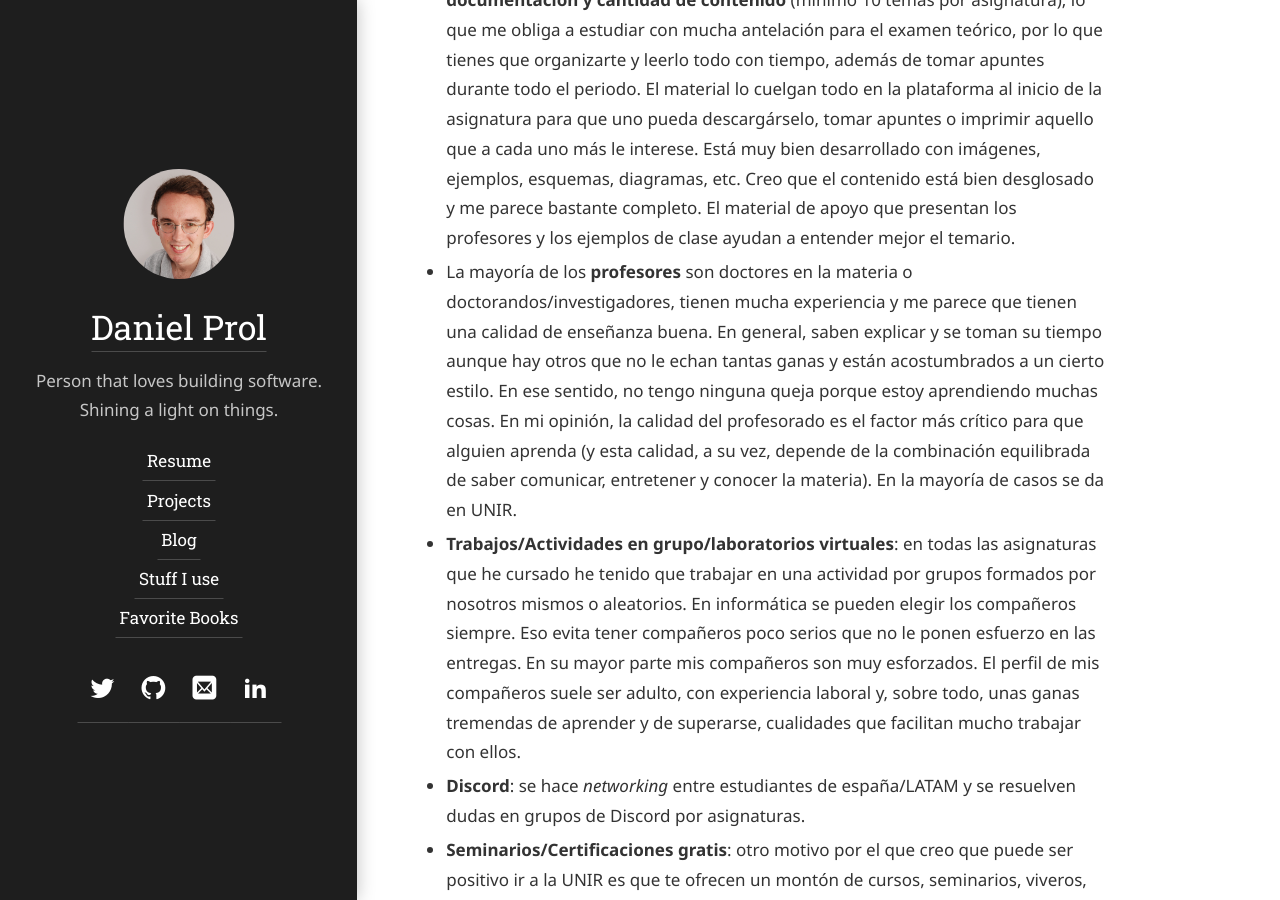
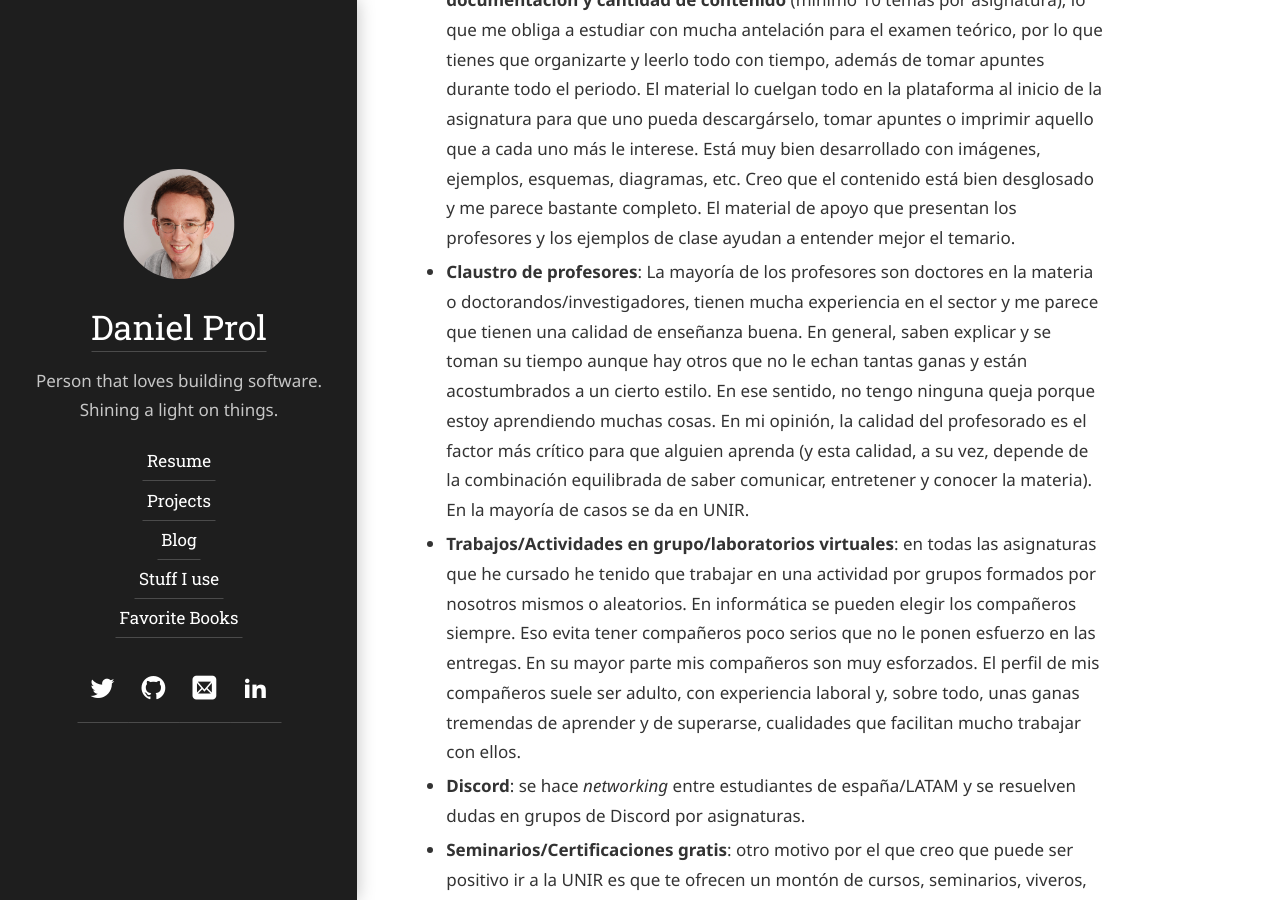
Before and after one commit to dprol/dprol.github.io, a Jekyll site: the page built from hydejack/_posts/2021-07-04-uoc-unir.md, in a window 1280 px wide and 900 px high, scrolled down 2119 px. Built offline with Jekyll 4.4.1, drawn with Linux system fonts in a browser that asks for light colours; some web fonts are replaced.

Commit message:
Update 2021-07-04-uoc-unir.md

```diff
--- a/hydejack/_posts/2021-07-04-uoc-unir.md
+++ b/hydejack/_posts/2021-07-04-uoc-unir.md
@@ -16,7 +16,7 @@
 - **Seguimiento del tutor personal**: tengo tutorías frecuentes y soporte diario por correo interno con mi tutor. Este tutor me va guiando en el estudio de las asignaturas y en la planificación del trabajo. Trato serio y cercano. Las tutorías 1 a 1 son fundamentales para resolver dudas o gestionar problemas que puedas tener.
 - **Clases online en directo en horarios de mañana y tarde y disponibles en diferido** diseñadas con chat para interactuar en tiempo real con el profesor para preguntas puntuales. Es obligatorio asistir a dos encuentros por cada materia al cuatrimestre. Se puede ver de forma síncrona porque las clases quedan grabadas. Algunos formatos de vídeo de los profesores podrían explotarse más y se podría mejorar el audio en algunos casos. Al estar desde sus casas o en una oficina, a veces la iluminación o la cámara no es de muy buena calidad y se pierde esa experiencia de pagar una universidad privada. Las presentaciones, en cambio, sí me parecen de calidad, con un estilo de diseño unificado entre profesores. Hay asignaturas específicas que se prestan a clases con mayor creatividad (uso de tablet, mostrar una aplicación, etc). Para sacarles el mayor provecho a estas clases en vivo es recomendable asistir, interactuar con el profesor con tus dudas puntuales e incluso retroalimentarse con los demás estudiantes pero si en algún momento no tienes el tiempo puedes consultar las clases grabadas. De hecho, que el material esté grabado ayuda a repasar de cara al examen. Asistir a las sesiones síncronas (clases) es un factor crítico en la UNIR porque al ser todo online te motiva y dispone más a aprender hacerlo en grupo.
 - **Carga elevada de trabajo y estudio**: cada asignatura tiene **mucha documentación y cantidad de contenido** (mínimo 10 temas por asignatura), lo que me obliga a estudiar con mucha antelación para el examen teórico, por lo que tienes que organizarte y leerlo todo con tiempo, además de tomar apuntes durante todo el periodo. El material lo cuelgan todo en la plataforma al inicio de la asignatura para que uno pueda descargárselo, tomar apuntes o imprimir aquello que a cada uno más le interese. Está muy bien desarrollado con imágenes, ejemplos, esquemas, diagramas, etc. Creo que el contenido está bien desglosado y me parece bastante completo. El material de apoyo que presentan los profesores y los ejemplos de clase ayudan a entender mejor el temario.
-- La mayoría de los **profesores** son doctores en la materia o doctorandos/investigadores, tienen mucha experiencia y me parece que tienen una calidad de enseñanza buena. En general, saben explicar y se toman su tiempo aunque hay otros que no le echan tantas ganas y están acostumbrados a un cierto estilo. En ese sentido, no tengo ninguna queja porque estoy aprendiendo muchas cosas. En mi opinión, la calidad del profesorado es el factor más crítico para que alguien aprenda (y esta calidad, a su vez, depende de la combinación equilibrada de saber comunicar, entretener y conocer la materia). En la mayoría de casos se da en UNIR.
+- **Claustro de profesores**: La mayoría de los profesores son doctores en la materia o doctorandos/investigadores, tienen mucha experiencia en el sector y me parece que tienen una calidad de enseñanza buena. En general, saben explicar y se toman su tiempo aunque hay otros que no le echan tantas ganas y están acostumbrados a un cierto estilo. En ese sentido, no tengo ninguna queja porque estoy aprendiendo muchas cosas. En mi opinión, la calidad del profesorado es el factor más crítico para que alguien aprenda (y esta calidad, a su vez, depende de la combinación equilibrada de saber comunicar, entretener y conocer la materia). En la mayoría de casos se da en UNIR.
 - **Trabajos/Actividades en grupo/laboratorios virtuales**: en todas las asignaturas que he cursado he tenido que trabajar en una actividad por grupos formados por nosotros mismos o aleatorios. En informática se pueden elegir los compañeros siempre. Eso evita tener compañeros poco serios que no le ponen esfuerzo en las entregas. En su mayor parte mis compañeros son muy esforzados. El perfil de mis compañeros suele ser adulto, con experiencia laboral y, sobre todo, unas ganas tremendas de aprender y de superarse, cualidades que facilitan mucho trabajar con ellos.
 - **Discord**: se hace _networking_ entre estudiantes de españa/LATAM y se resuelven dudas en grupos de Discord por asignaturas.
 - **Seminarios/Certificaciones gratis**: otro motivo por el que creo que puede ser positivo ir a la UNIR es que te ofrecen un montón de cursos, seminarios, viveros, certificaciones, o hackathones que te permitirán disfrutar más de la universidad online y fortalecer el CV.
```
